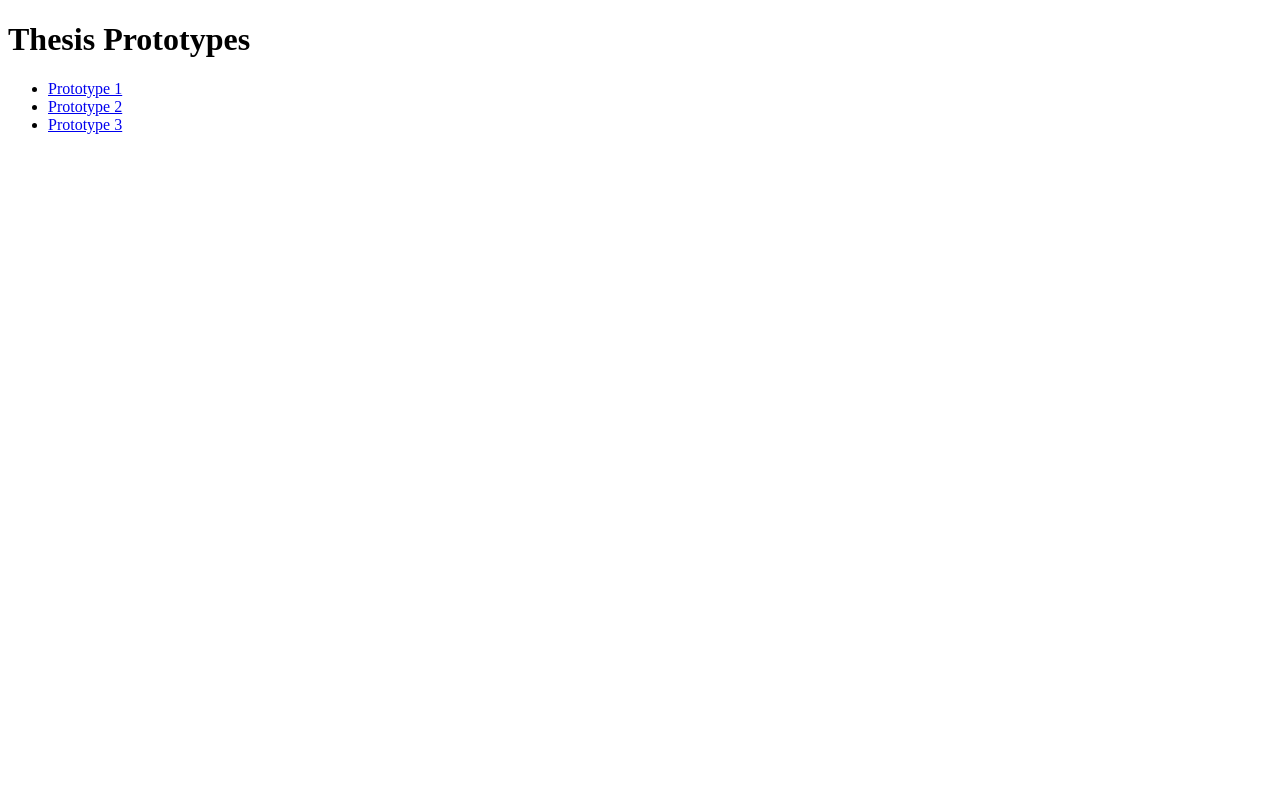
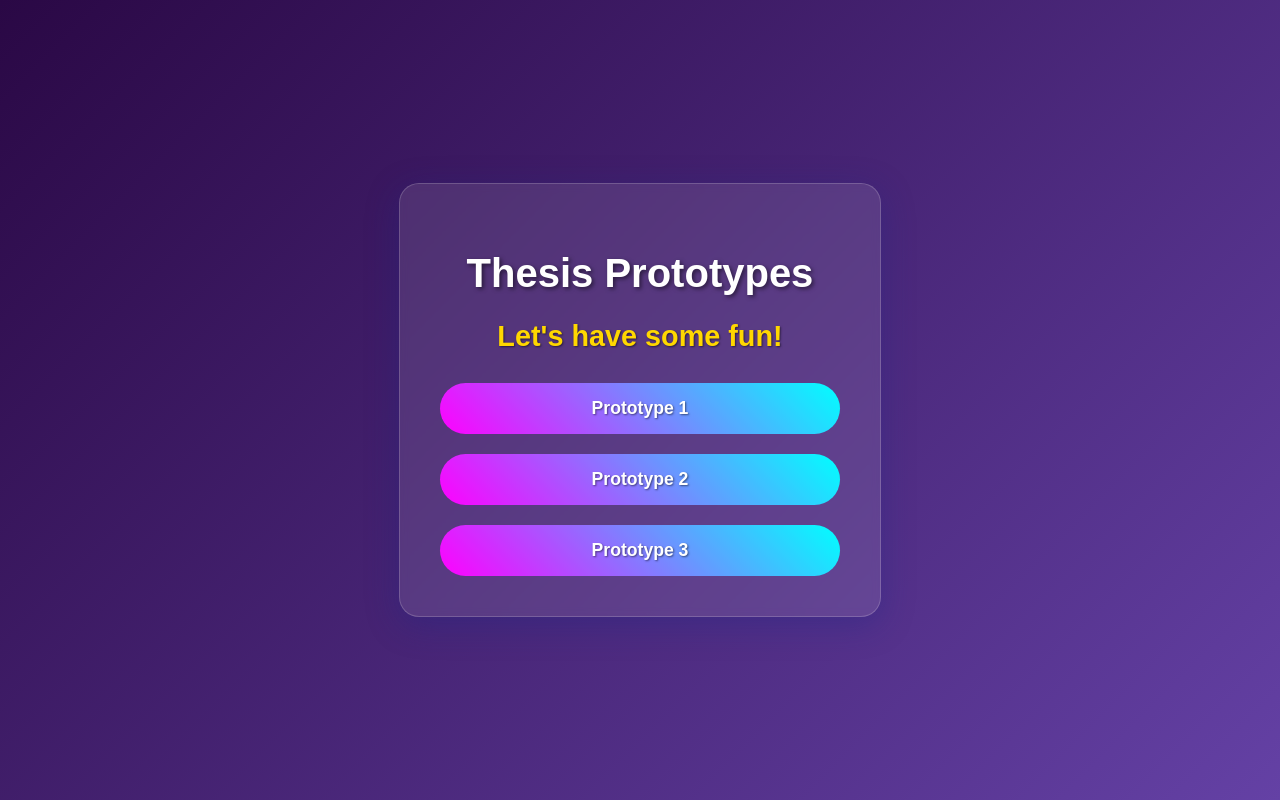
Before and after one commit to mozhganh/facetedsearchsystemsusabilitytesting, a plain HTML site: page index.html in a window 1280 px wide. Drawn offline with Linux system fonts and the light colour scheme.

Commit message:
Update index.html

```diff
--- a/index.html
+++ b/index.html
@@ -5,12 +5,91 @@
     <meta name="viewport" content="width=device-width, initial-scale=1.0">
     <title>Thesis Prototypes</title>
 </head>
+<style>
+        body {
+            font-family: 'Arial', sans-serif;
+            background: linear-gradient(135deg, #2a0845 0%, #6441A5 100%);
+            color: #fff;
+            margin: 0;
+            padding: 0;
+            display: flex;
+            justify-content: center;
+            align-items: center;
+            min-height: 100vh;
+            text-align: center;
+        }
+        .container {
+            background: rgba(255, 255, 255, 0.1);
+            border-radius: 20px;
+            padding: 40px;
+            box-shadow: 0 8px 32px 0 rgba(31, 38, 135, 0.37);
+            backdrop-filter: blur(4px);
+            border: 1px solid rgba(255, 255, 255, 0.18);
+            max-width: 80%;
+            width: 400px;
+        }
+        h1 {
+            font-size: 2.5em;
+            margin-bottom: 20px;
+            text-shadow: 2px 2px 4px rgba(0,0,0,0.5);
+        }
+        h2 {
+            font-size: 1.8em;
+            margin-bottom: 30px;
+            color: #ffd700;
+            text-shadow: 1px 1px 2px rgba(0,0,0,0.5);
+        }
+        .btn-container {
+            display: flex;
+            flex-direction: column;
+            gap: 20px;
+        }
+        .btn {
+            display: inline-block;
+            padding: 15px 30px;
+            background: linear-gradient(45deg, #ff00ff, #00ffff);
+            color: #fff;
+            text-decoration: none;
+            border-radius: 50px;
+            font-weight: bold;
+            transition: all 0.3s ease;
+            border: none;
+            cursor: pointer;
+            font-size: 1.1em;
+            text-shadow: 1px 1px 2px rgba(0,0,0,0.5);
+        }
+        .btn:hover {
+            transform: translateY(-5px);
+            box-shadow: 0 10px 20px rgba(0, 0, 0, 0.2);
+            background: linear-gradient(45deg, #00ffff, #ff00ff);
+        }
+        @media (max-width: 600px) {
+            .container {
+                padding: 20px;
+                width: 90%;
+            }
+            h1 {
+                font-size: 2em;
+            }
+            h2 {
+                font-size: 1.5em;
+            }
+            .btn {
+                padding: 12px 24px;
+                font-size: 1em;
+            }
+        }
+    </style>
+</head>
 <body>
-    <h1>Thesis Prototypes</h1>
-    <ul>
-        <li><a href="Prototype1/index.html">Prototype 1</a></li>
-        <li><a href="Prototype2/index.html">Prototype 2</a></li>
-        <li><a href="Prototype3/index.html">Prototype 3</a></li>
-    </ul>
+    <div class="container">
+        <h1>Thesis Prototypes</h1>
+        <h2>Let's have some fun!</h2>
+        <div class="btn-container">
+            <a href="Prototype1/index.html" class="btn">Prototype 1</a>
+            <a href="Prototype2/index.html" class="btn">Prototype 2</a>
+            <a href="Prototype3/index.html" class="btn">Prototype 3</a>
+        </div>
+    </div>
 </body>
 </html>
```
